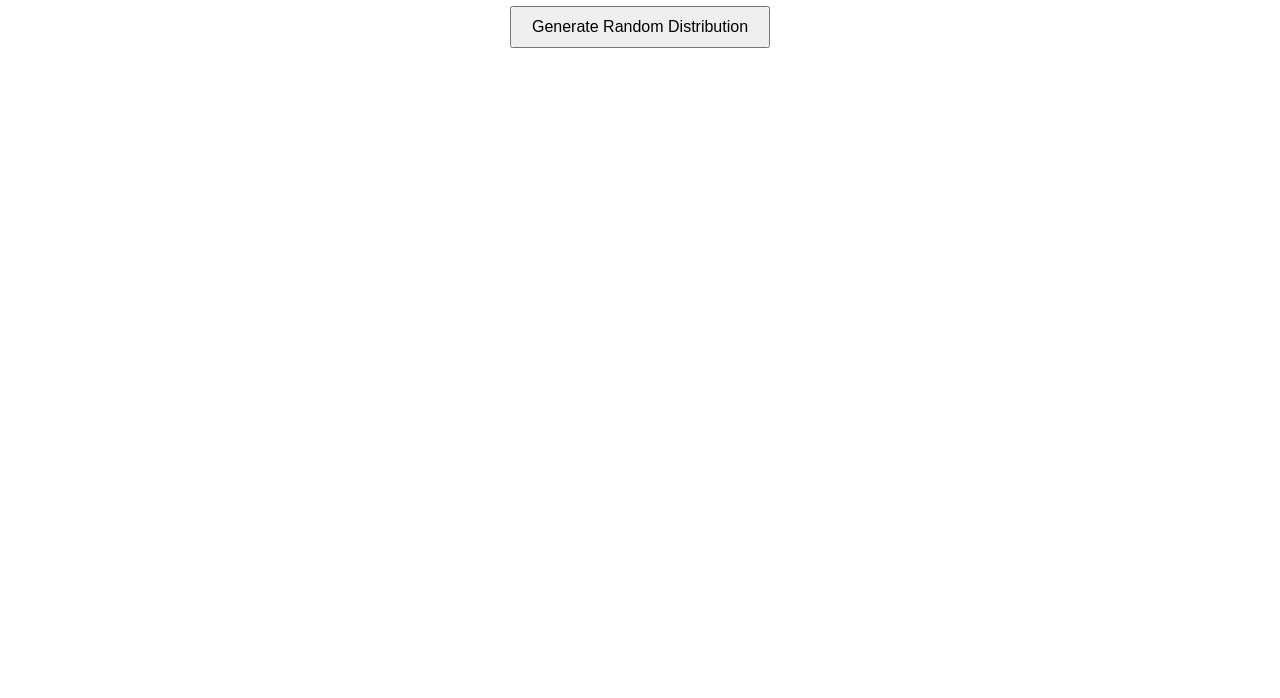
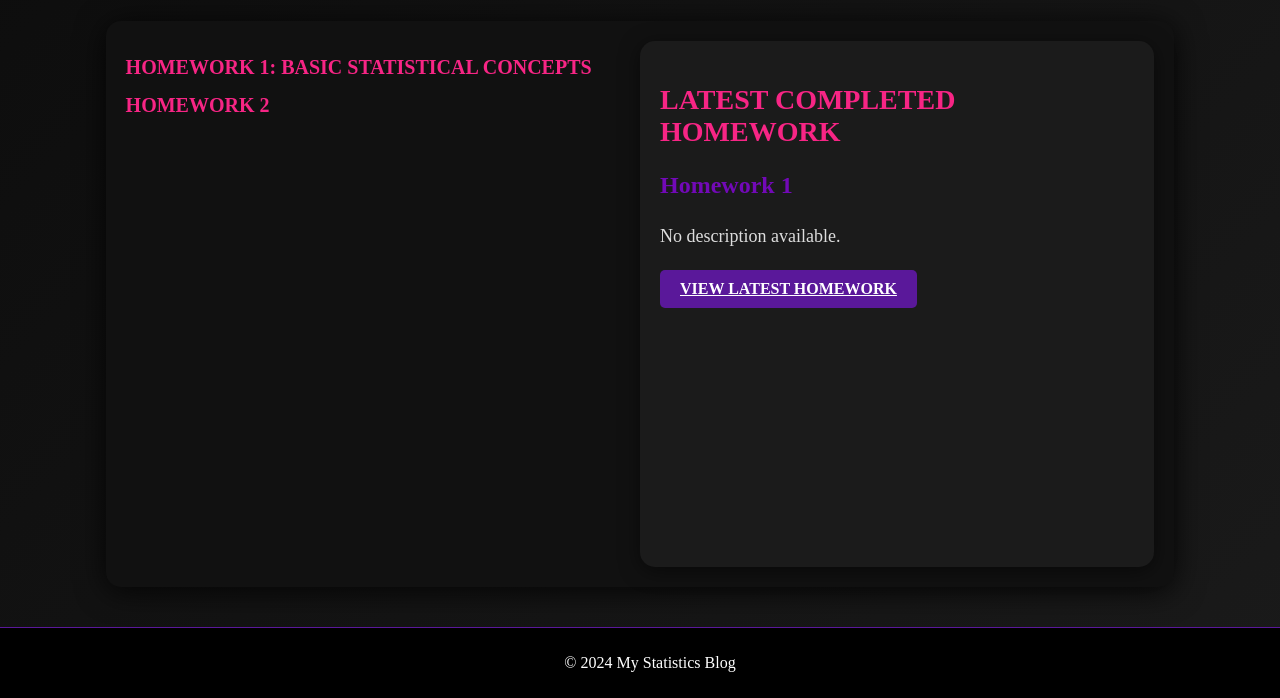
Before and after one commit to Nickmadia/nickmadia.github.io, a plain HTML site: page index.html in a window 1280 px wide. Shown: the part 102-800 px from the top of the page. Drawn offline with nearby package versions, Linux system fonts and the light colour scheme; no server answers.

Commit message:
template

```diff
--- a/index.html
+++ b/index.html
@@ -3,86 +3,66 @@
 <head>
     <meta charset="UTF-8">
     <meta name="viewport" content="width=device-width, initial-scale=1.0">
-    <title>Random Distribution Graph</title>
-    <style>
-        body {
-            font-family: Arial, sans-serif;
-            text-align: center;
-            margin-top: 50px;
+    <title>Statistics Homework</title>
+    <link rel="stylesheet" href="style.css">
+</head>
+<body>
+    <header>
+        <h1>Statistics Homework List</h1>
+    </header>
+
+    <main>
+        <ul class="homework-list">
+            <li><a href="homework1.html">Homework 1: Basic Statistical Concepts</a></li>
+            <li><a href="homeworks/homework2.html">Homework 2</a></li>
+        </ul>
+
+        <div class="latest-preview">
+            <h2>Latest Completed Homework</h2>
+            <h3 id="latest-title">Loading...</h3>
+            <p id="latest-description">Loading...</p>
+            <a href="#" id="latest-link" class="view-more">View Latest Homework</a>
+        </div>
+    </main>
+
+    <footer>
+        <p>&copy; 2024 My Statistics Blog</p>
+    </footer>
+
+    <script>
+        // Homework metadata (link to files)
+        const homeworkList = [
+            { title: "Homework 1", file: "homework1" },
+
+        ];
+
+        // Function to fetch the description from the latest homework file
+        async function getHomeworkDescription(file) {
+            try {
+                const response = await fetch(file);
+                const text = await response.text();
+                // Look for <p id="description"> tag in the HTML file
+                const descriptionMatch = text.match(/<p id="description">(.*?)<\/p>/);
+                return descriptionMatch ? descriptionMatch[1] : "No description available.";
+            } catch (error) {
+                console.error('Error fetching homework file:', error);
+                return "Failed to load description.";
+            }
         }
 
-        button {
-            padding: 10px 20px;
-            font-size: 16px;
-            cursor: pointer;
+        // Function to find and display the latest homework
+        async function updateLatestPreview() {
+            const latestHomework = homeworkList[homeworkList.length - 1]; // Assume last in list is the latest
+
+            document.getElementById('latest-title').textContent = latestHomework.title;
+            document.getElementById('latest-link').href = latestHomework.file;
+
+            const description = await getHomeworkDescription(latestHomework.file);
+            document.getElementById('latest-description').textContent = description;
         }
 
-        .output {
-            margin-top: 20px;
-        }
-
-        canvas {
-            margin-top: 40px;
-        }
-    </style>
-    <script src="https://cdn.jsdelivr.net/npm/chart.js"></script>
-</head>
-<body>
-
-    <h1>Random Distribution Generator</h1>
-
-    <button onclick="generateRandomDistribution()">Generate Random Distribution</button>
-
-    <div class="output" id="output"></div>
-
-    <!-- Canvas for displaying the graph -->
-    <canvas id="distributionChart" width="400" height="200"></canvas>
-
-    <script>
-        let chart;
-
-        function generateRandomDistribution() {
-            // Space M is represented as an array of 10 random points between 0 and 1.
-            let M = Array.from({ length: 10 }, () => Math.random().toFixed(3));
-
-            // Display the distribution in the output div
-            document.getElementById('output').innerHTML = 'Random Distribution over M: ' + M.join(', ');
-
-            // Prepare data for the chart
-            const labels = Array.from({ length: 10 }, (_, i) => 'Point ' + (i + 1));
-            const data = {
-                labels: labels,
-                datasets: [{
-                    label: 'Random Distribution',
-                    data: M,
-                    backgroundColor: 'rgba(75, 192, 192, 0.2)',
-                    borderColor: 'rgba(75, 192, 192, 1)',
-                    borderWidth: 1
-                }]
-            };
-
-            const config = {
-                type: 'line',  // Can also be 'bar' for bar chart
-                data: data,
-                options: {
-                    scales: {
-                        y: {
-                            beginAtZero: true
-                        }
-                    }
-                }
-            };
-
-            // If a chart already exists, destroy it before creating a new one
-            if (chart) {
-                chart.destroy();
-            }
-
-            // Create a new chart
-            const ctx = document.getElementById('distributionChart').getContext('2d');
-            chart = new Chart(ctx, config);
-        }
+        // Call the function when the page loads
+        updateLatestPreview();
     </script>
-
 </body>
 </html>
--- /dev/null
+++ b/style.css
@@ -0,0 +1,127 @@
+/* General Styling */
+html, body {
+    height: 100%; /* Ensure full height for body and html */
+    margin: 0;
+    padding: 0;
+    display: flex;
+    flex-direction: column;
+    background: linear-gradient(135deg, #0d0d0d, #1a1a1a); /* Dark gradient */
+    color: #e0e0e0;
+}
+
+header {
+    background: #000;
+    padding: 20px;
+    text-align: center;
+    border-bottom: 1px solid #5a189a;
+}
+
+h1 {
+    margin: 0;
+    font-size: 36px;
+    color: #f72585; /* Neon pink */
+    text-transform: uppercase;
+    letter-spacing: 2px;
+}
+
+main {
+    flex: 1; /* Allow main content to grow and push footer down */
+    display: flex;
+    justify-content: space-between;
+    max-width: 1200px;
+    margin: 40px auto;
+    padding: 20px;
+    background: #111;
+    border-radius: 15px;
+    box-shadow: 0 4px 30px rgba(0, 0, 0, 0.8);
+}
+
+/* Homework List Styling */
+ul.homework-list {
+    list-style-type: none;
+    padding: 0;
+    margin: 0;
+    flex: 1;
+}
+
+ul.homework-list li {
+    margin: 15px 0;
+    transition: transform 0.2s ease;
+}
+
+ul.homework-list li:hover {
+    transform: scale(1.05);
+}
+
+ul.homework-list a {
+    text-decoration: none;
+    color: #f72585; /* Neon pink links */
+    font-size: 20px;
+    font-weight: bold;
+    text-transform: uppercase;
+    transition: color 0.3s ease;
+}
+
+ul.homework-list a:hover {
+    color: #7209b7; /* Neon purple hover */
+}
+
+/* Latest Homework Preview Styling */
+.latest-preview {
+    flex: 1;
+    background: #1b1b1b; /* Dark grey */
+    padding: 20px;
+    margin-left: 40px;
+    border-radius: 15px;
+    box-shadow: 0 4px 20px rgba(0, 0, 0, 0.5); /* Subtle shadow */
+    transition: background-color 0.3s ease;
+}
+
+.latest-preview:hover {
+    background: #262626; /* Hover effect */
+}
+
+.latest-preview h2 {
+    font-size: 28px;
+    color: #f72585; /* Neon pink */
+    margin-bottom: 10px;
+    text-transform: uppercase;
+}
+
+.latest-preview h3 {
+    font-size: 24px;
+    color: #7209b7; /* Neon purple */
+}
+
+.latest-preview p {
+    font-size: 18px;
+    line-height: 1.5;
+    margin-bottom: 20px;
+    color: #ddd;
+}
+
+.latest-preview a {
+    display: inline-block;
+    padding: 10px 20px;
+    color: #fff;
+    background: #5a189a; /* Neon purple */
+    border-radius: 5px;
+    text-transform: uppercase;
+    font-weight: bold;
+    transition: background-color 0.3s ease;
+}
+
+.latest-preview a:hover {
+    background: #f72585; /* Neon pink hover */
+}
+
+footer {
+    background: #000;
+    color: #fff;
+    text-align: center;
+    padding: 10px;
+    border-top: 1px solid #5a189a;
+    position: relative;
+    bottom: 0;
+    width: 100%;
+}
```
Also changed, not shown: homework1.html (added, +44 -0 lines), homeworks/homework2.html (added, +35 -0 lines).
